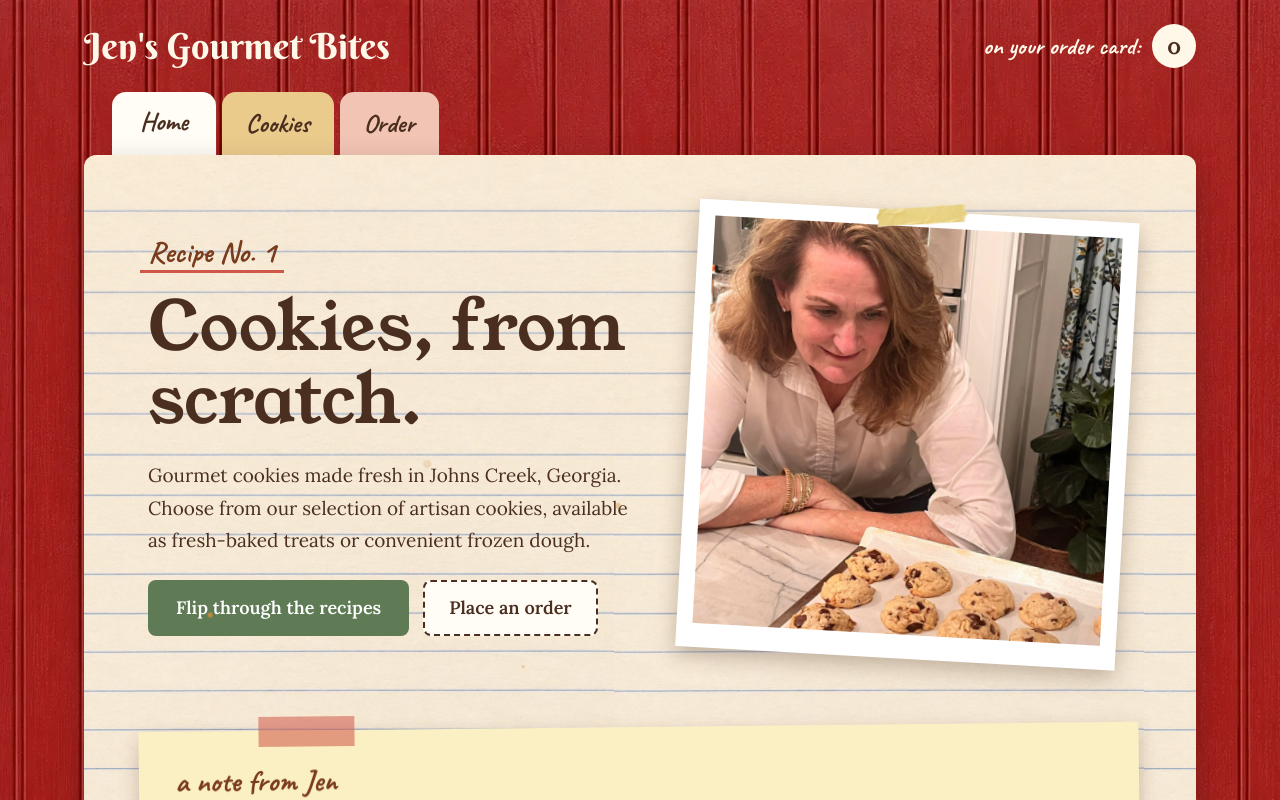
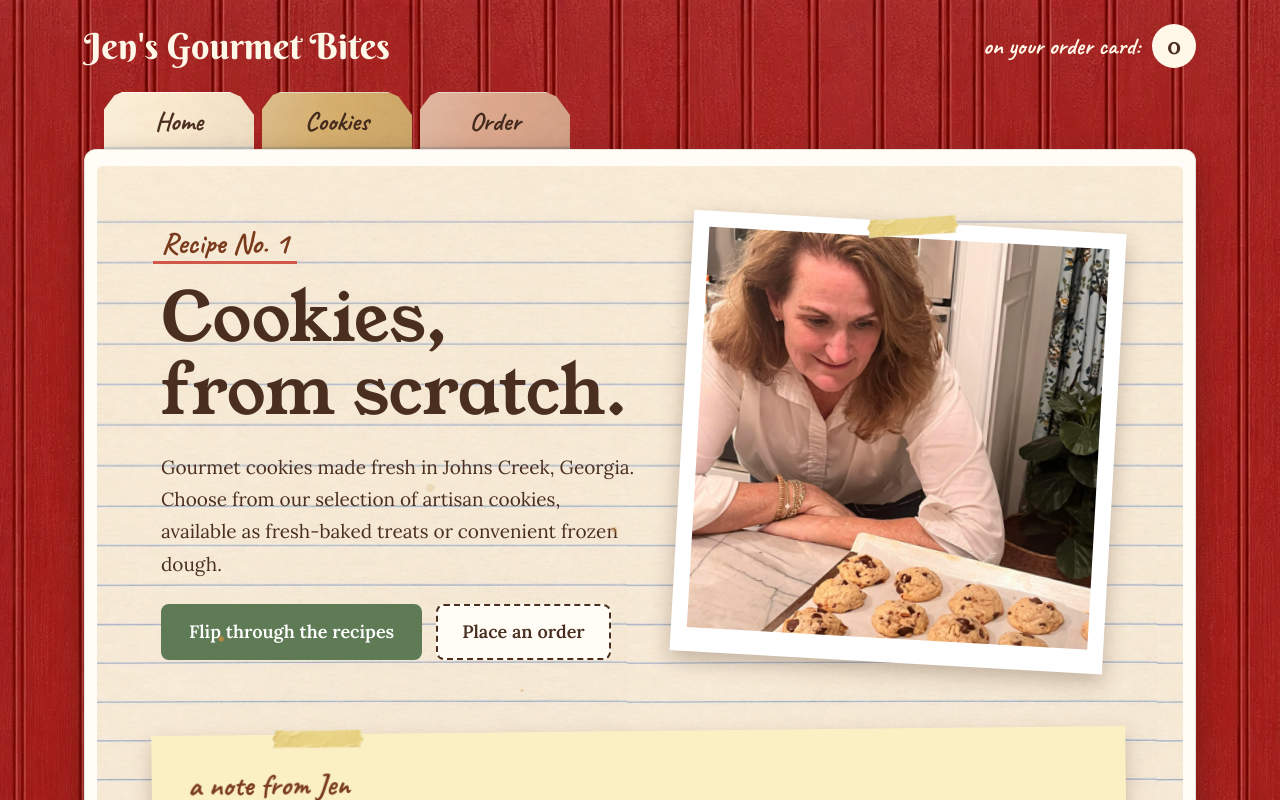
Before and after one commit to Davisopp13/Jens-Gourmet-Bites, a Next.js app: page / in a window 1280 px wide. Shown: the top 800 px of the page. Built offline with nearby package versions, Linux system fonts and the light colour scheme; no server answers; the database is empty.

Commit message:
Unify tape textures, shape folder tabs, and restore DO Code Lab logo

```diff
--- a/app/admin/login/page.tsx
+++ b/app/admin/login/page.tsx
@@ -77,7 +77,7 @@ export default function AdminLoginPage() {
         <div className="relative rounded-xl bg-cat-paper p-8 shadow-[0_14px_30px_rgba(40,22,10,.35)]">
           <div
             aria-hidden="true"
-            className="absolute -top-3.5 left-1/2 -ml-12 h-[30px] w-24 -rotate-3 bg-cat-tape/85"
+            className="absolute -top-3.5 left-1/2 -ml-12 h-[30px] w-24 -rotate-3 cat-tape-texture"
           />
           {/* Logo */}
           <div className="text-center mb-8 bg-cat-paper pb-2">
--- a/app/globals.css
+++ b/app/globals.css
@@ -126,11 +126,27 @@
 }
 
 .cat-drawer { animation: cat-drawer-in 0.9s cubic-bezier(0.2, 0.8, 0.3, 1) both; }
+/* Stationary cardstock tabs join the selected folder's colored rim. */
+.cat-folder-tabs { position: relative; isolation: isolate; }
 .cat-tab {
-  animation: cat-tab-pop 0.6s cubic-bezier(0.2, 0.8, 0.3, 1) backwards;
-  transition: transform 0.2s ease, padding 0.2s ease;
+  position: relative;
+  flex: 0 1 150px;
+  min-width: 0;
+  padding: 10px 16px 17px;
+  margin-bottom: -9px;
+  border-radius: 18px 18px 0 0;
+  clip-path: polygon(0 100%, 0 26%, 7% 5%, 12% 0, 84% 0, 91% 7%, 100% 35%, 100% 100%);
+  background-image: linear-gradient(110deg, rgba(255,255,255,.24), transparent 45%, rgba(74,46,31,.07)), url('/images/notebook-paper.webp');
+  background-size: auto, 530px auto;
+  background-blend-mode: normal, multiply;
+  box-shadow: inset 0 1px rgba(255,255,255,.6), inset 0 -10px 10px -8px rgba(74,46,31,.3);
+  transition: filter .18s ease;
 }
-.cat-tab:hover { transform: translateY(-6px); }
+.cat-tab[aria-selected="true"] { z-index: 3; box-shadow: inset 0 1px rgba(255,255,255,.6); }
+.cat-tab[aria-selected="false"] { filter: brightness(.93); }
+.cat-tab:hover { filter: brightness(1.03); }
+.cat-tab:focus-visible { clip-path: none; border-radius: 16px 16px 0 0; }
+.cat-folder { z-index: 2; border: 1px solid rgba(74,46,31,.12); }
 .cat-panel { animation: cat-flip-up 0.6s cubic-bezier(0.2, 0.8, 0.3, 1) both; transform-origin: top center; }
 .cat-w1, .cat-w2, .cat-w3 {
   display: inline-block;
@@ -199,3 +215,11 @@
   background-size: 530px auto;
   background-repeat: repeat;
 }
+
+/* Shared photographic tape for every decorative strip. */
+.cat-tape-texture {
+  background-image: url('/images/masking-tape.webp');
+  background-size: contain;
+  background-position: center;
+  background-repeat: no-repeat;
+}
--- a/components/catalog/CatalogFooter.tsx
+++ b/components/catalog/CatalogFooter.tsx
@@ -50,7 +50,7 @@ export default function CatalogFooter({ onNavigate, content }: CatalogFooterProp
         <p className="flex items-center gap-2">
           <span>Website by</span>
           <a
-            href="https://docodelab.com"
+            href="https://www.docodelab.com/"
             aria-label="DO Code Lab"
             target="_blank"
             rel="noopener noreferrer"
@@ -59,8 +59,8 @@ export default function CatalogFooter({ onNavigate, content }: CatalogFooterProp
             <Image
               src="/images/do-code-lab-mark.png"
               alt=""
-              width={322}
-              height={190}
+              width={289}
+              height={173}
               className="h-5 w-auto shrink-0"
             />
             <span className="whitespace-nowrap font-sans text-base font-semibold leading-none tracking-[0.08em]">CODE LAB</span>
--- a/components/catalog/CatalogSite.tsx
+++ b/components/catalog/CatalogSite.tsx
@@ -100,7 +100,7 @@ export default function CatalogSite({ products, content = DEFAULT_WEBSITE_CONTEN
       </header>
 
       <main id="main" className="cat-drawer mx-auto max-w-[1160px] px-4 pb-10 md:px-6">
-        <div role="tablist" aria-label="Sections" className="flex flex-wrap gap-1.5 pl-4 md:pl-7">
+        <div role="tablist" aria-label="Sections" className="cat-folder-tabs flex gap-1 pl-2 md:gap-2 md:pl-5">
           {TABS.map((t) => {
             const active = tab === t.id;
             return (
@@ -112,9 +112,7 @@ export default function CatalogSite({ products, content = DEFAULT_WEBSITE_CONTEN
                 aria-controls={`panel-${t.id}`}
                 onClick={() => goTo(t.id)}
                 style={{ animationDelay: t.delay }}
-                className={`cat-tab min-h-[44px] cursor-pointer rounded-t-[14px] font-cat-hand text-[26px] font-bold text-cat-ink focus-visible:outline focus-visible:outline-[3px] focus-visible:outline-offset-2 focus-visible:outline-cat-sage ${t.bg} ${
-                  active ? "px-7 pb-3.5 pt-2.5" : "px-6 pb-1.5 pt-1.5"
-                }`}
+                className={`cat-tab min-h-[44px] cursor-pointer font-cat-hand text-[26px] font-bold text-cat-ink focus-visible:outline focus-visible:outline-[3px] focus-visible:outline-offset-2 focus-visible:outline-cat-sage ${t.bg}`}
               >
                 {t.label}
               </button>
@@ -122,7 +120,8 @@ export default function CatalogSite({ products, content = DEFAULT_WEBSITE_CONTEN
           })}
         </div>
 
-        <div className="relative min-h-[560px] rounded-xl bg-cat-paper p-5 shadow-[0_14px_30px_rgba(40,22,10,.35)] cat-notebook md:p-14">
+        <div className={`cat-folder relative rounded-xl p-2 pt-3 shadow-[0_14px_30px_rgba(40,22,10,.35)] md:p-3 md:pt-4 ${TABS.find((t) => t.id === tab)!.bg}`}>
+        <div className="relative min-h-[560px] rounded-md bg-cat-paper p-5 cat-notebook md:p-14">
           <div key={tab} role="tabpanel" id={`panel-${tab}`} aria-labelledby={`tab-${tab}`} className="cat-panel">
             {tab === "home" && <HomePanel content={content} onBrowse={() => goTo("cookies")} onOrder={() => goTo("order")} />}
             {tab === "cookies" && (
@@ -144,6 +143,7 @@ export default function CatalogSite({ products, content = DEFAULT_WEBSITE_CONTEN
             )}
           </div>
         </div>
+        </div>
       </main>
 
       <CatalogFooter onNavigate={goTo} content={content} />
--- a/components/catalog/HomePanel.tsx
+++ b/components/catalog/HomePanel.tsx
@@ -70,7 +70,7 @@ export default function HomePanel({ content, onBrowse, onOrder }: HomePanelProps
         </div>
         <div
           aria-hidden="true"
-          className="cat-tape absolute -top-3.5 left-1/2 -ml-12 h-[30px] w-24 bg-[url('/images/masking-tape.webp')] bg-contain bg-center bg-no-repeat"
+          className="cat-tape absolute -top-3.5 left-1/2 -ml-12 h-[30px] w-24 cat-tape-texture"
         />
       </div>
 
--- a/components/catalog/NoteCard.tsx
+++ b/components/catalog/NoteCard.tsx
@@ -12,7 +12,7 @@ export default function NoteCard({ note, animated = true }: NoteCardProps) {
     >
       <div
         aria-hidden="true"
-        className="absolute -top-3.5 left-[12%] h-[30px] w-24 bg-[rgba(208,88,74,.55)]"
+        className="absolute -top-3.5 left-[12%] h-[30px] w-24 cat-tape-texture"
       />
       <div className="font-cat-hand text-[30px] font-bold text-cat-rust">{note.title}</div>
       <p className="mt-1 whitespace-pre-line font-cat-display text-2xl leading-[1.4] md:text-[28px]">
```
Also changed, not shown: public/images/do-code-lab-mark.png (added).
